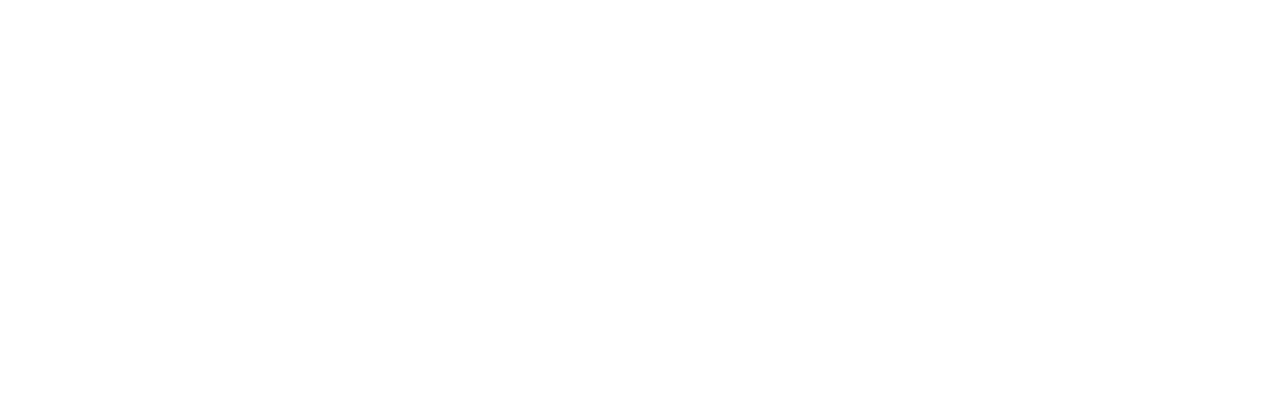
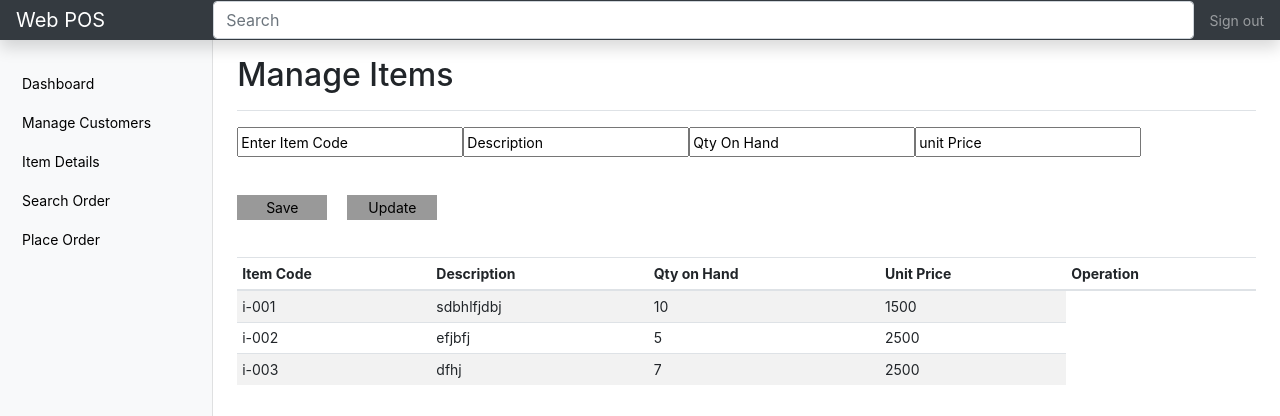
Before and after one commit to Minesha-Kodithuwakku/web-pos-bootstrap, a website: page web-pos/manageitems.html in a window 1280 px wide. Shown: the top 416 px of the page. Drawn offline with nearby package versions, Linux system fonts and the light colour scheme.

Commit message:
complete Customer and item

```diff
--- /dev/null
+++ b/web-pos/css/style-item.css
@@ -0,0 +1,79 @@
+body {
+    position: relative;
+    font-size: .875rem;
+}
+.sidebar {
+    position: fixed;
+    top: 0;
+    bottom: 0;
+    left: 0;
+    z-index: 100; /* Behind the navbar */
+    padding: 48px 0 0; /* Height of navbar */
+    box-shadow: inset -1px 0 0 rgba(0, 0, 0, .1);
+}
+@media (max-width: 767.98px) {
+    .sidebar {
+        top: 5rem;
+    }
+}
+.sidebar-sticky {
+    position: relative;
+    top: 0;
+    height: calc(100vh - 48px);
+    padding-top: .5rem;
+    overflow-x: hidden;
+    overflow-y: auto; /* Scrollable contents if viewport is shorter than content. */
+}
+@supports ((position: -webkit-sticky) or (position: sticky)) {
+    .sidebar-sticky {
+        position: -webkit-sticky;
+        position: sticky;
+    }
+}
+.sidebar .nav-link {
+    font-weight: 500;
+    color: #333;
+}
+.sidebar .nav-link:hover .feather,
+.sidebar .nav-link.active .feather {
+    color: inherit;
+}
+#btnDashboard{
+    position: relative;
+    border: none;
+    background-color: transparent;
+    width: 200px;
+    text-align: left;
+}
+.nav-item button{
+    border: none;
+    background-color: transparent;
+    width: 200px;
+    text-align: left;
+}
+.input div{
+    height: 50px;
+    width: 200px;
+    background-color: #007bff;
+}
+.input{
+    display: flex;
+    position: relative;
+    width: 850px;
+    height: 30px;
+    align-content: space-between;
+    justify-content: space-between;
+}
+#btn{
+    display: flex;
+    align-items: center;
+    justify-content: space-between;
+    width: 200px;
+    height: 100px;
+}
+#btn button{
+    width: 90px;
+    height: 25px ;
+    border: none;
+    background-color: #999999;
+}
--- a/web-pos/manageitems.html
+++ b/web-pos/manageitems.html
@@ -1,10 +1,133 @@
-<!DOCTYPE html>
+
+<!doctype html>
 <html lang="en">
 <head>
-    <meta charset="UTF-8">
-    <title>Title</title>
+    <meta charset="utf-8">
+    <meta name="viewport" content="width=device-width, initial-scale=1, shrink-to-fit=no">
+    <meta name="description" content="">
+    <meta name="author" content="Mark Otto, Jacob Thornton, and Bootstrap contributors">
+    <meta name="generator" content="Jekyll v4.1.1">
+    <title>Dashboard Template · Bootstrap</title>
+    <!-- Bootstrap core CSS -->
+    <link href="node_modules/bootstrap/dist/css/bootstrap.min.css" rel="stylesheet">
+    <!-- Custom styles for this template -->
+    <link href="css/style-item.css" rel="stylesheet">
 </head>
 <body>
 
+<nav class="navbar navbar-dark sticky-top bg-dark flex-md-nowrap p-0 shadow">
+    <a class="navbar-brand col-md-3 col-lg-2 mr-0 px-3" href="#">Web POS</a>
+    <button class="navbar-toggler position-absolute d-md-none collapsed" type="button" data-toggle="collapse" data-target="#sidebarMenu" aria-controls="sidebarMenu" aria-expanded="false" aria-label="Toggle navigation">
+        <span class="navbar-toggler-icon"></span>
+    </button>
+    <input class="form-control form-control-dark w-100" type="text" placeholder="Search" aria-label="Search">
+    <ul class="navbar-nav px-3">
+        <li class="nav-item text-nowrap">
+            <a class="nav-link" href="#">Sign out</a>
+        </li>
+    </ul>
+</nav>
+
+<div class="container-fluid">
+    <div class="row">
+        <nav id="sidebarMenu" class="col-md-3 col-lg-2 d-md-block bg-light sidebar collapse">
+            <div class="sidebar-sticky pt-3">
+                <ul class="nav flex-column">
+                    <li class="nav-item">
+                        <a class="nav-link active" href="#">
+                            <span data-feather="home"></span>
+                            <form action="index.html" method="get">
+                                <button type="submit" id="btnDashboard" name="dashboard">Dashboard</button>
+                            </form>
+                        </a>
+                    </li>
+                    <li class="nav-item">
+                        <a class="nav-link" href="#">
+                            <form action="managecustomer.html" method="get">
+                                <button type="submit" id="btnCustomer" name="customer">Manage Customers</button>
+                            </form>
+                        </a>
+                    </li>
+                    <li class="nav-item">
+                        <a class="nav-link" href="#">
+                            <form action="manageitems.html" method="get">
+                                <button type="submit" id="btnItem" name="item"> Item Details</button>
+                            </form>
+                        </a>
+                    </li>
+                    <li class="nav-item">
+                        <a class="nav-link" href="#">
+                            <form action="Searchorders.html" method="get">
+                                <button type="submit" id="btnSearch" name="search">Search Order</button>
+                            </form>
+                        </a>
+                    </li>
+                    <li class="nav-item">
+                        <a class="nav-link" href="#">
+                            <form action="placeorder.html" method="get">
+                                <button type="submit" id="btnPlaceOrder" name="placeOrder"> Place Order</button>
+                            </form>
+                        </a>
+                    </li>
+                </ul>
+            </div>
+        </nav>
+        <main role="main" class="col-md-9 ml-sm-auto col-lg-10 px-md-4">
+            <div class="d-flex justify-content-between flex-wrap flex-md-nowrap align-items-center pt-3 pb-2 mb-3 border-bottom">
+                <h1 class="h2">Manage Items</h1>
+            </div>
+
+            <form>
+                <div class="input">
+                    <input type="text" id="icode" name="itemCode" value="Enter Item Code">
+                    <input type="text" id="idescription" name="description" value="Description">
+                    <input type="text" id="iqty" name="qty" value="Qty On Hand">
+                    <input type="text" id="iunitprice" name="unitprice" value="unit Price">
+                </div>
+                <div id="btn">
+                    <button type="submit" id="btnSave" name="save">Save</button>
+                    <button type="submit" id="btnUpdate" name="update">Update</button>
+                </div>
+            </form>
+
+            <div class="table-responsive">
+                <table class="table table-striped table-sm">
+                    <thead>
+                    <tr>
+                        <th>Item Code</th>
+                        <th>Description</th>
+                        <th>Qty on Hand </th>
+                        <th>Unit Price</th>
+                        <th>Operation</th>
+                    </tr>
+                    </thead>
+                    <tbody>
+                    <tr>
+                        <td>i-001</td>
+                        <td>sdbhlfjdbj</td>
+                        <td>10</td>
+                        <td>1500</td>
+
+                    </tr>
+                    <tr>
+                        <td>i-002</td>
+                        <td>efjbfj</td>
+                        <td>5</td>
+                        <td>2500</td>
+                    </tr>
+                    <tr>
+                        <td>i-003</td>
+                        <td>dfhj</td>
+                        <td>7</td>
+                        <td>2500</td>
+                    </tr>
+                    </tbody>
+                </table>
+            </div>
+        </main>
+    </div>
+</div>
+
+
 </body>
 </html>
```
